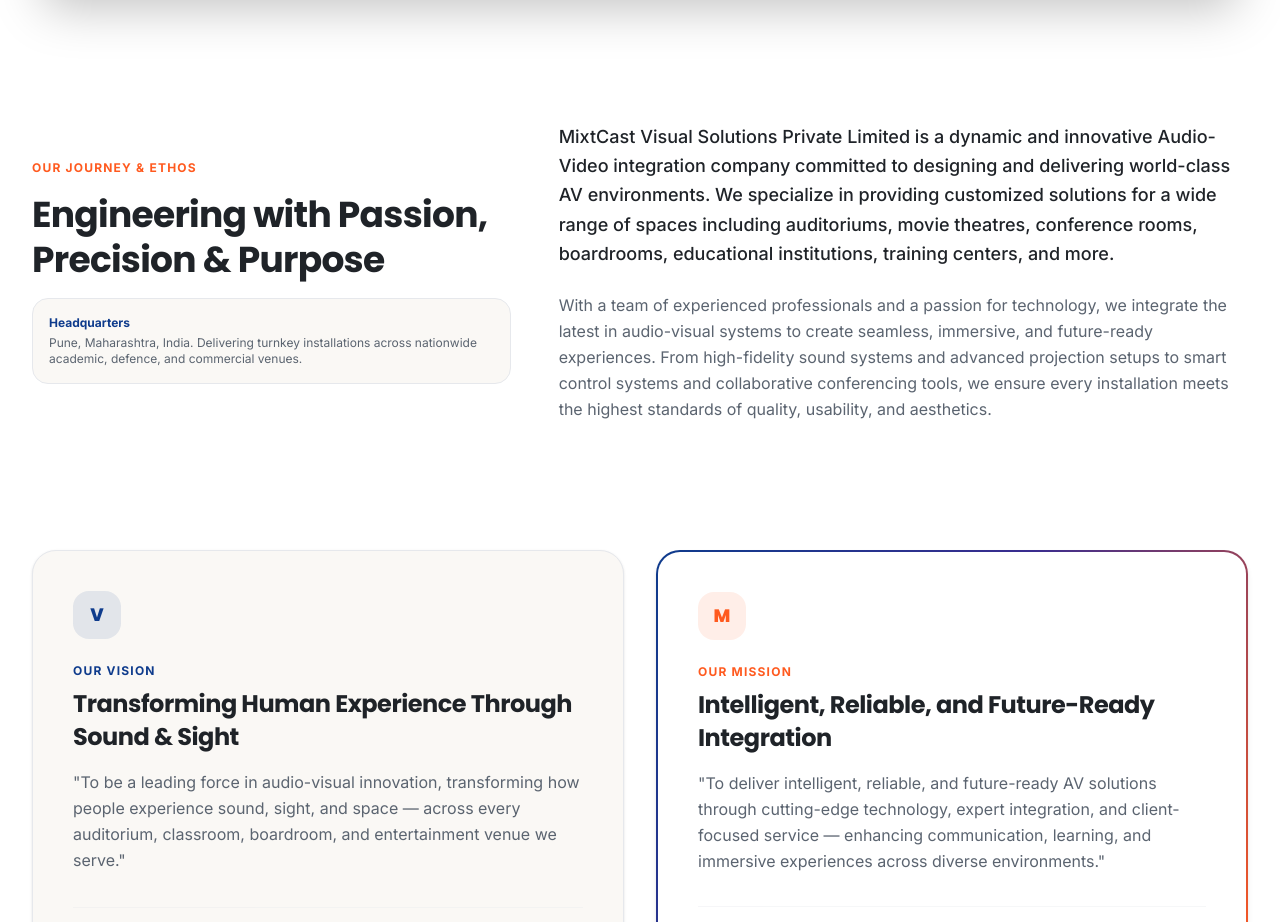
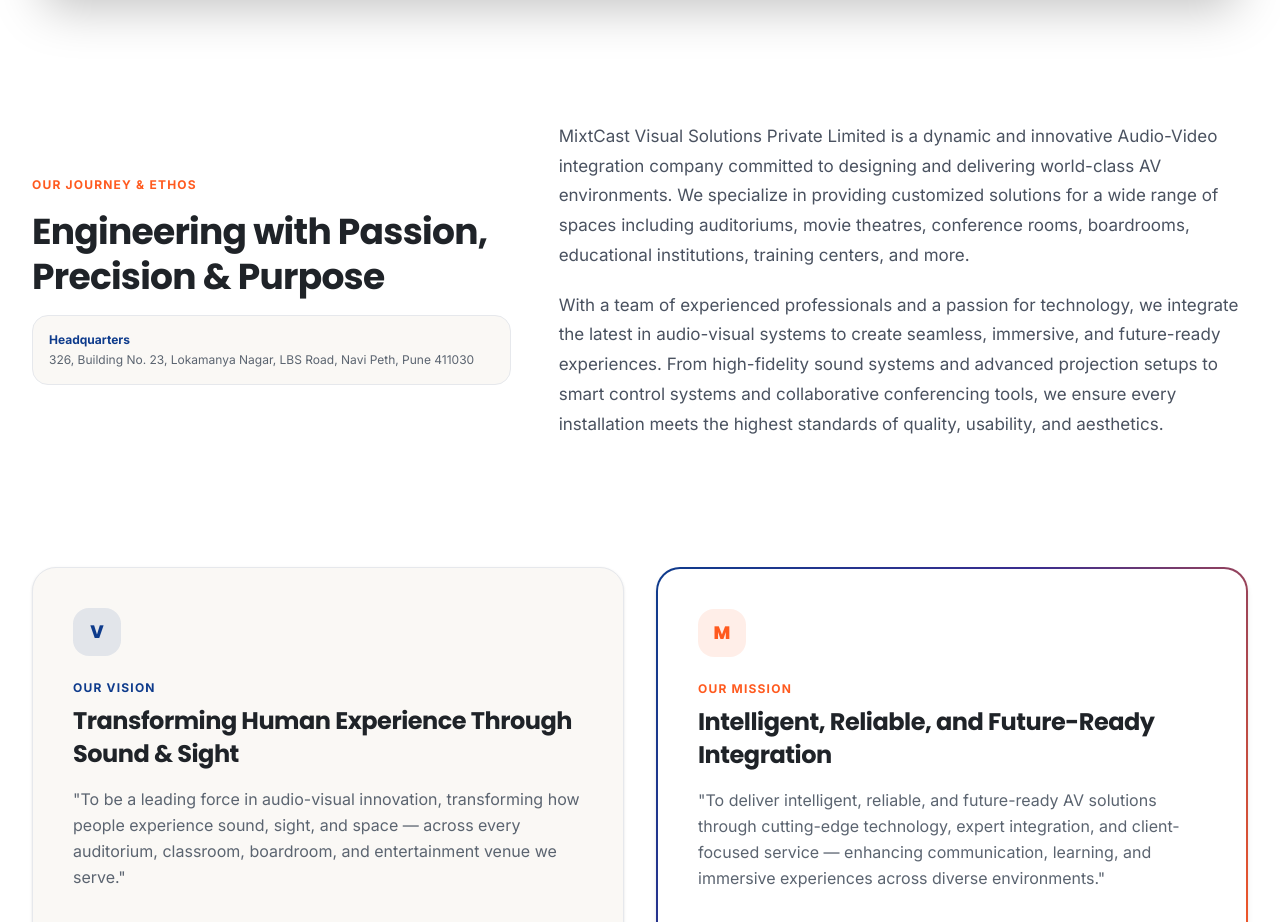
Before and after one commit to nicksnawale-ops/mixtcast, a React (Vite) app: page /about in a window 1280 px wide. Shown: the part 920-1842 px from the top of the page. Built offline with nearby package versions, Linux system fonts and the light colour scheme.

Commit message:
content(about): unify Journey paragraphs style and add HQ address
Co-Authored-By: Claude Opus 5.5 <noreply@anthropic.com>

```diff
--- a/src/data/company.ts
+++ b/src/data/company.ts
@@ -42,6 +42,8 @@ export const COMPANY_INFO = {
     state: "Maharashtra",
     country: "India",
     addressLine: "[TODO: add full registered office address, Pune, Maharashtra, India]",
+    /** Headquarters street address (shown on the About page). */
+    address: "326, Building No. 23, Lokamanya Nagar, LBS Road, Navi Peth, Pune 411030",
   },
   coreValues: [
     {
--- a/src/pages/AboutPage.tsx
+++ b/src/pages/AboutPage.tsx
@@ -61,18 +61,16 @@ export const AboutPage: React.FC = () => {
               <span className="text-xs font-bold text-brand-navy block mb-1">
                 Headquarters
               </span>
-              <p className="text-xs text-ink-muted">
-                Pune, Maharashtra, India. Delivering turnkey installations across nationwide academic,
-                defence, and commercial venues.
-              </p>
+              <p className="text-xs text-ink-muted">{COMPANY_INFO.contact.address}</p>
             </div>
           </div>
 
-          <div className="lg:col-span-7 space-y-6 text-base text-ink-muted leading-relaxed">
-            <p className="text-lg text-ink font-medium leading-relaxed">
+          {/* Both paragraphs share one style: Inter 400, 16px (17px lg+), line-height 1.75, #4A5260, 20px apart */}
+          <div className="lg:col-span-7 space-y-5">
+            <p className="font-body font-normal text-base lg:text-[17px] leading-[1.75] text-[#4A5260]">
               {COMPANY_INFO.aboutParagraphs[0]}
             </p>
-            <p>
+            <p className="font-body font-normal text-base lg:text-[17px] leading-[1.75] text-[#4A5260]">
               {COMPANY_INFO.aboutParagraphs[1]}
             </p>
           </div>
```
